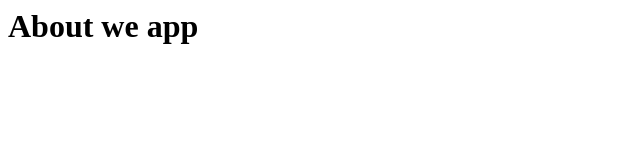
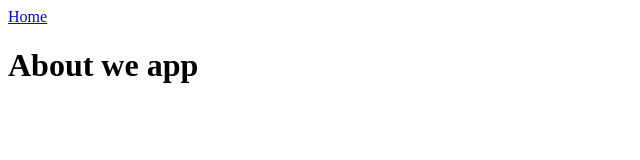
Before and after one commit to yshaool/greeter, a plain HTML site: page about.html in a window 1280 px wide. Shown: the whole page, without its empty margins (0-640 px from the left). Drawn offline with Linux system fonts and the light colour scheme.

Commit message:
added link to about and rename back

```diff
--- a/aboutus.html
+++ b/about.html
@@ -1,6 +1,7 @@
 <html>
     <head><Title>About this We Application</Title></head>
 <body>
-    <h1>About we app</h1
+    <a href="index.html">Home</a>
+    <h1>About we app</h1>
 </body>
 </html>
```
